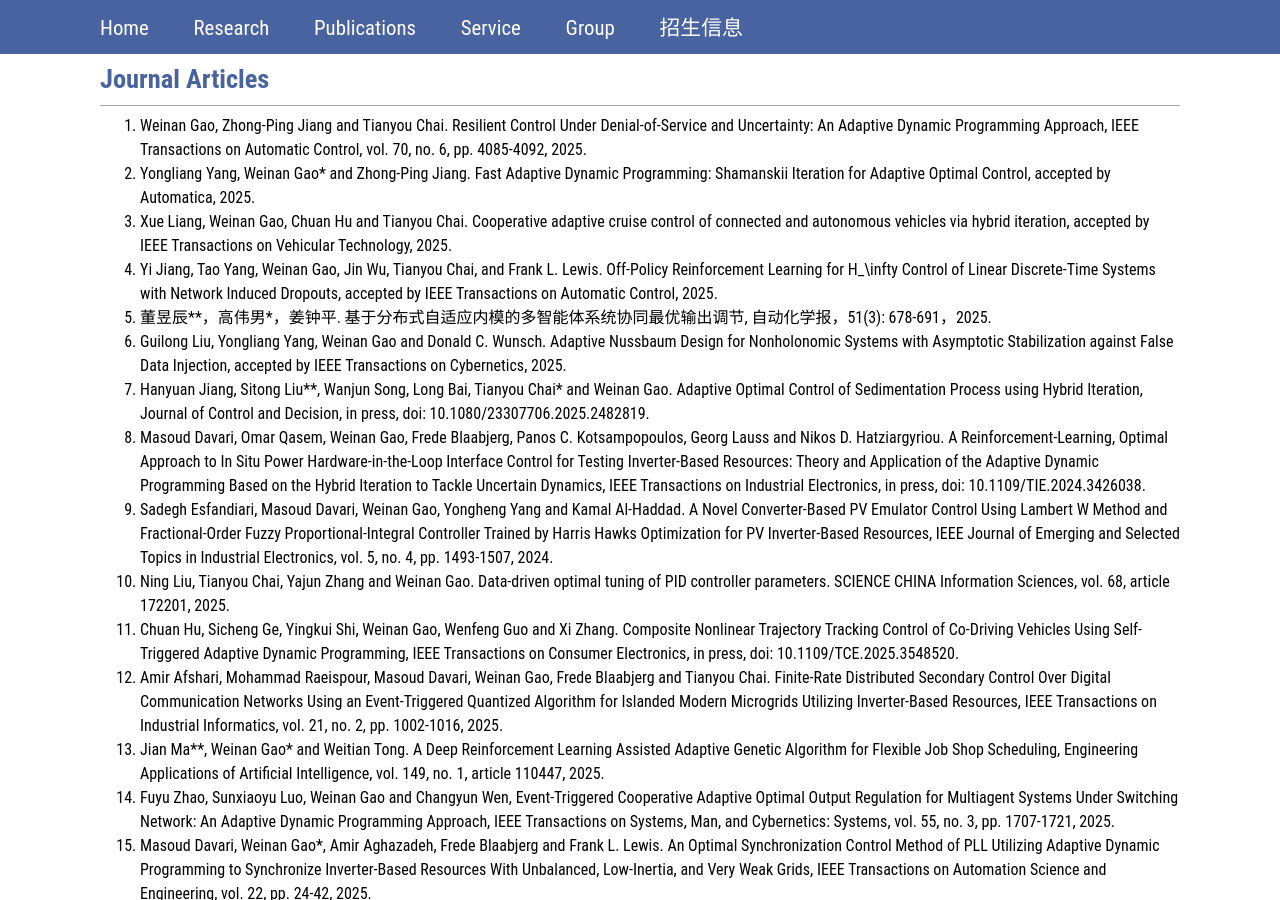
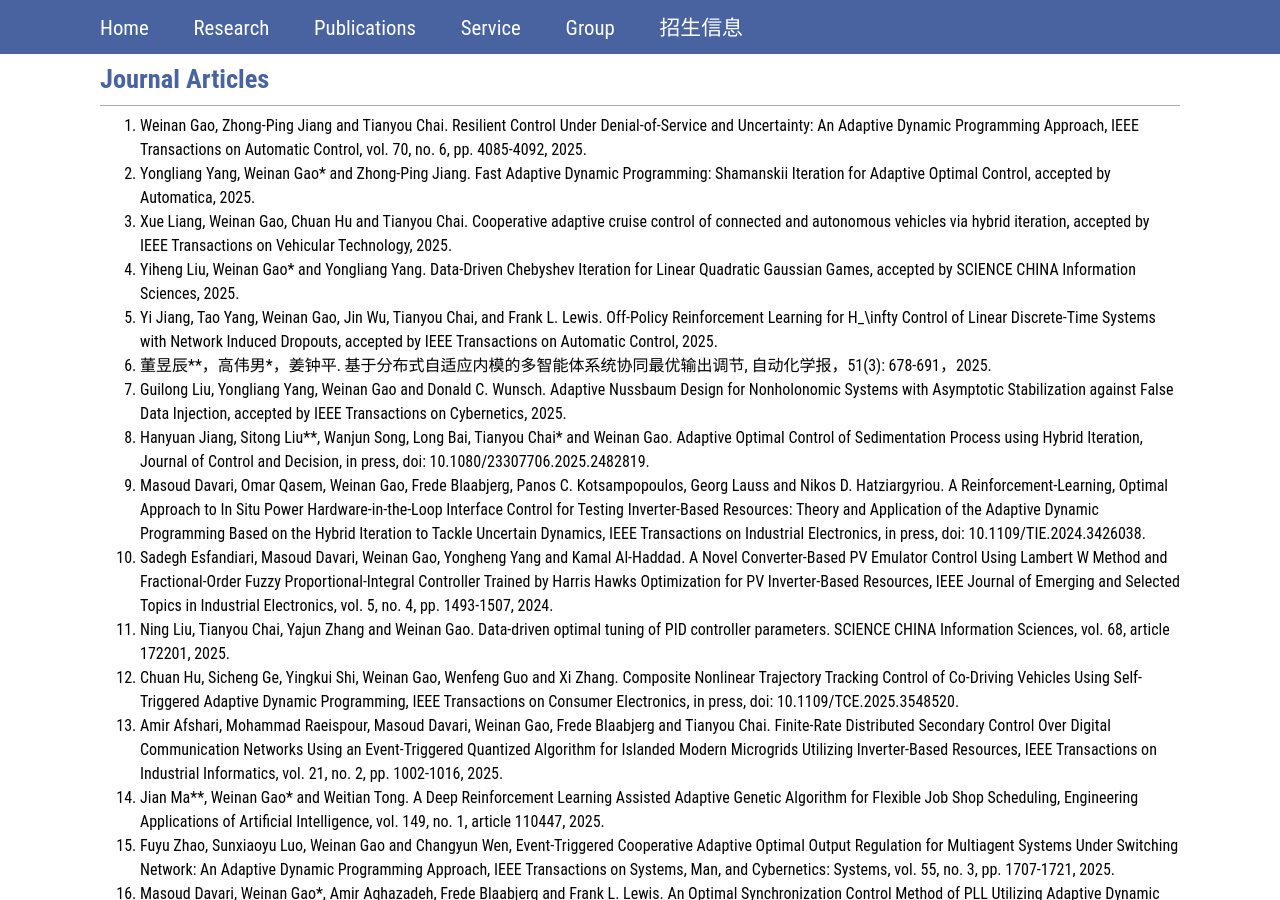
Before and after one commit to WeinanGao/weinangao.github.io, a Jekyll site: the page built from publications.markdown, in a window 1280 px wide and 900 px high, scrolled down 551 px. Built offline with Jekyll 4.4.1, drawn with Linux system fonts in a browser that asks for light colours.

Commit message:
Update publications.markdown

```diff
--- a/publications.markdown
+++ b/publications.markdown
@@ -32,6 +32,8 @@ permalink: /publications/
 <li> Yongliang Yang, Weinan Gao* and Zhong-Ping Jiang. Fast Adaptive Dynamic Programming: Shamanskii Iteration for Adaptive Optimal Control, accepted by Automatica, 2025. </li>
 
 <li> Xue Liang, Weinan Gao, Chuan Hu and Tianyou Chai. Cooperative adaptive cruise control of connected and autonomous vehicles via hybrid iteration, accepted by IEEE Transactions on Vehicular Technology, 2025. </li>
+
+<li> Yiheng Liu, Weinan Gao* and Yongliang Yang. Data-Driven Chebyshev Iteration for Linear Quadratic Gaussian Games, accepted by SCIENCE CHINA Information Sciences, 2025. </li>
 
 <li>  Yi Jiang, Tao Yang, Weinan Gao, Jin Wu, Tianyou Chai, and Frank L. Lewis. Off-Policy Reinforcement Learning for H_\infty Control of Linear Discrete-Time Systems with Network Induced Dropouts, accepted by IEEE Transactions on Automatic Control, 2025. </li>
 
```
